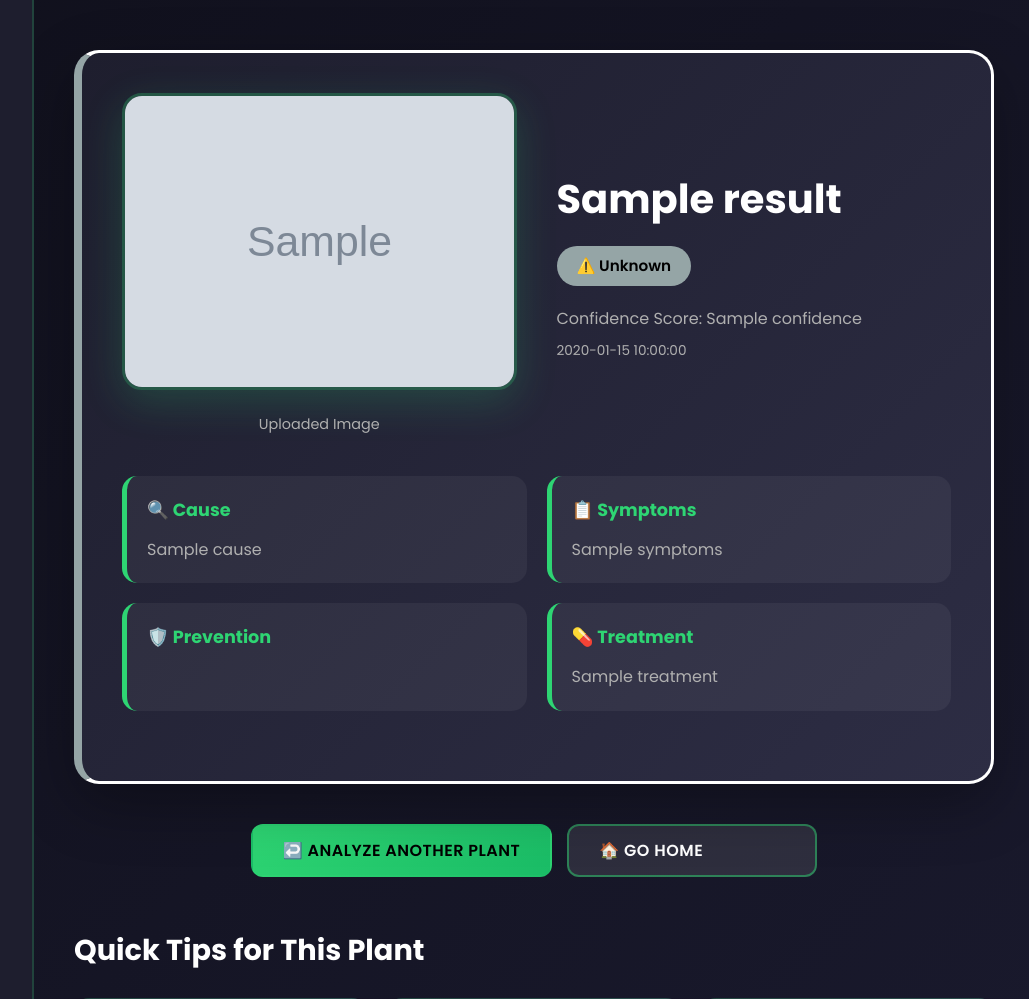
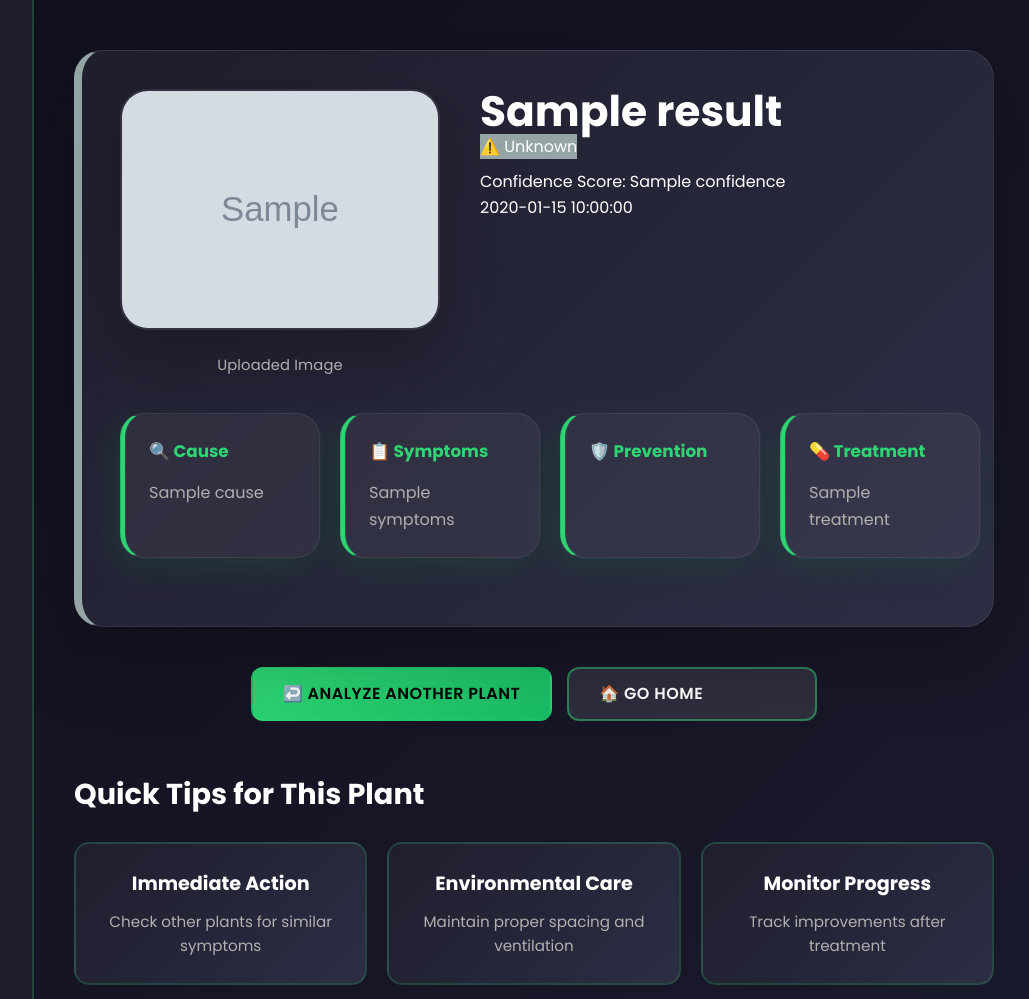
Before and after one commit to Sharanya-sys/AgroAI-Project, a Flask app: template templates/result.html in a window 1280 px wide. Shown: the part 198-1197 px from the top of the page, without its empty margins (246-1275 px from the left). Run offline with Flask 3, Linux system fonts and the light colour scheme; the template is opened without the code that fills it: most values are stand-ins (such as "Sample title", 1, 10 or a date in 2020); grey boxes marked "Sample" are stand-in pictures.

Commit message:
Updated AgroAi project

```diff
--- a/app.py
+++ b/app.py
@@ -168,4 +168,4 @@
         })
 
 if __name__ == '__main__':
-    app.run(debug=True)
+    app.run(host='0.0.0.0', port=5000)
--- /dev/null
+++ b/requirements.txt.txt
@@ -0,0 +1,3 @@
+flask
+gunicorn
+requests
--- a/static/script.js
+++ b/static/script.js
@@ -5,13 +5,19 @@
 // Current language setting
 let currentLanguage = localStorage.getItem('language') || 'en';
 
-// Initialize on page load
-document.addEventListener('DOMContentLoaded', function() {
+function initializeApp() {
     initializeSidebar();
     initializeDragDrop();
     setupLanguageSwitching();
     setLanguage(currentLanguage);
-});
+    fetchWeatherData();
+}
+
+if (document.readyState === 'loading') {
+    document.addEventListener('DOMContentLoaded', initializeApp);
+} else {
+    initializeApp();
+}
 
 /* ============================================
    SIDEBAR FUNCTIONALITY
@@ -217,17 +223,24 @@
         });
 }
 
+// Store weather data globally for modal
+let currentWeatherData = {};
+
 function displayWeather(data) {
     const weatherContent = document.getElementById('weatherContent');
+    currentWeatherData = data; // Store for modal
 
     const weatherHTML = `
         <div class="weather-info">
+            <div class="weather-icon">${getWeatherIcon(data.weather)}</div>
+            <div>
+                <div class="weather-label" data-en="Weather" data-hi="मौसम" data-kn="ಹವಾಮಾನ">Weather</div>
+                <div class="weather-value">${data.weather}</div>
+            </div>
+        </div>
+        <div class="weather-info">
             <div class="weather-label" data-en="Location" data-hi="स्थान" data-kn="ಸ್ಥಳ">Location</div>
             <div class="weather-value">${data.location}</div>
-        </div>
-        <div class="weather-info">
-            <div class="weather-icon">${data.weather.split(' ')[0]}</div>
-            <div class="weather-label">${data.weather}</div>
         </div>
         <div class="weather-info">
             <div class="weather-label" data-en="Temperature" data-hi="तापमान" data-kn="ತಾಪಮಾನ">Temperature</div>
@@ -240,6 +253,55 @@
     `;
 
     weatherContent.innerHTML = weatherHTML;
+}
+
+function showWeatherDetails() {
+    const modal = document.getElementById('weatherModal');
+    const detailsContent = document.getElementById('weatherDetailsContent');
+
+    if (!currentWeatherData.location) {
+        detailsContent.innerHTML = '<p style="color: #b0b0b0;">No weather data available. Please try again.</p>';
+    } else {
+        const detailedHTML = `
+            <div style="display: grid; gap: 20px;">
+                <div style="padding: 15px; background: rgba(46, 213, 115, 0.1); border-radius: 15px; border-left: 4px solid #2ed573;">
+                    <div style="color: var(--text-secondary); font-size: 0.9rem;">Location</div>
+                    <div style="font-size: 1.5rem; font-weight: 700; color: #ffffff; margin-top: 5px;">${currentWeatherData.location}</div>
+                </div>
+                <div style="padding: 15px; background: rgba(46, 213, 115, 0.1); border-radius: 15px; border-left: 4px solid #2ed573;">
+                    <div style="color: var(--text-secondary); font-size: 0.9rem;">Weather Condition</div>
+                    <div style="font-size: 1.5rem; font-weight: 700; color: #ffffff; margin-top: 5px;">${getWeatherIcon(currentWeatherData.weather)} ${currentWeatherData.weather}</div>
+                </div>
+                <div style="padding: 15px; background: rgba(46, 213, 115, 0.1); border-radius: 15px; border-left: 4px solid #2ed573;">
+                    <div style="color: var(--text-secondary); font-size: 0.9rem;">Temperature</div>
+                    <div style="font-size: 1.5rem; font-weight: 700; color: #ffffff; margin-top: 5px;">${currentWeatherData.temperature}°C</div>
+                </div>
+                <div style="padding: 15px; background: rgba(46, 213, 115, 0.1); border-radius: 15px; border-left: 4px solid #2ed573;">
+                    <div style="color: var(--text-secondary); font-size: 0.9rem;">Humidity</div>
+                    <div style="font-size: 1.5rem; font-weight: 700; color: #ffffff; margin-top: 5px;">${currentWeatherData.humidity}%</div>
+                </div>
+            </div>
+        `;
+        detailsContent.innerHTML = detailedHTML;
+    }
+
+    modal.style.display = 'flex';
+}
+
+function closeWeatherDetails() {
+    const modal = document.getElementById('weatherModal');
+    modal.style.display = 'none';
+}
+
+function getWeatherIcon(condition) {
+    const weather = condition.toLowerCase();
+    if (weather.includes('clear')) return '☀️';
+    if (weather.includes('cloud')) return '☁️';
+    if (weather.includes('rain')) return '🌧️';
+    if (weather.includes('storm')) return '⛈️';
+    if (weather.includes('snow')) return '❄️';
+    if (weather.includes('mist') || weather.includes('fog') || weather.includes('haze')) return '🌫️';
+    return '🌤️';
 }
 
 function displayWeatherError() {
@@ -256,8 +318,10 @@
    SCROLL TO SECTION
    ============================================ */
 
-function scrollToSection(sectionId) {
-    event.preventDefault();
+function scrollToSection(sectionId, event) {
+    if (event) {
+        event.preventDefault();
+    }
 
     const element = document.querySelector(sectionId);
     if (element) {
@@ -265,7 +329,7 @@
 
         // Close sidebar on mobile
         const sidebar = document.getElementById('sidebar');
-        if (window.innerWidth < 768) {
+        if (window.innerWidth < 768 && sidebar) {
             sidebar.classList.remove('active');
         }
     }
@@ -335,39 +399,57 @@
         return;
     }
 
-    // Set border color based on severity
-    let borderColor = '#95a5a6'; // default gray
+    let borderColor = '#95a5a6';
     if (data.color === 'red') borderColor = '#ff4757';
     else if (data.color === 'yellow') borderColor = '#ffa502';
     else if (data.color === 'green') borderColor = '#2ed573';
 
     resultCard.style.borderLeft = `8px solid ${borderColor}`;
 
-    // Create result HTML
+    const severityLabel = `${data.severity.charAt(0).toUpperCase()}${data.severity.slice(1).toLowerCase()} Risk`;
+
     const resultHTML = `
-        <div class="result-header">
-            <h3 class="disease-name">${data.disease}</h3>
-            <span class="severity-badge severity-${data.color}">${data.severity}</span>
+        <div class="result-grid">
+            <div class="result-image-container">
+                <img src="${data.image}" alt="${data.disease}" class="result-image">
+                <div class="image-label" data-en="Uploaded leaf image" data-hi="अपलोड की गई पत्ती की छवि" data-kn="ಅಪ್‌ಲೋಡ್ ಮಾಡಿದ ಎಲೆ ಚಿತ್ರ">Uploaded leaf image</div>
+            </div>
+            <div class="result-info">
+                <div class="result-header">
+                    <h3 class="disease-name">${data.disease}</h3>
+                    <span class="severity-badge severity-${data.color}">${data.severity.charAt(0).toUpperCase()}${data.severity.slice(1).toLowerCase()} Risk</span>
+                </div>
+                <div class="result-meta">
+                    <span class="result-confidence">Confidence: ${data.confidence}</span>
+                    <span class="result-timestamp">${data.timestamp}</span>
+                </div>
+                <p class="result-summary">${data.description}</p>
+            </div>
         </div>
 
         <div class="result-details">
-            <div class="result-info">
-                <h4>Description:</h4>
-                <p>${data.description}</p>
-
-                <h4>Causes:</h4>
+            <div class="detail-item">
+                <h3>🔍 Causes</h3>
                 <ul>
                     ${data.causes.map(cause => `<li>${cause}</li>`).join('')}
                 </ul>
-
-                <h4>Treatment:</h4>
+            </div>
+            <div class="detail-item">
+                <h3>🌿 Symptoms</h3>
+                <ul>
+                    ${data.description.split('.').filter(s => s.trim()).map(symptom => `<li>${symptom.trim()}</li>`).join('')}
+                </ul>
+            </div>
+            <div class="detail-item">
+                <h3>🛡️ Prevention</h3>
+                <ul>
+                    ${data.prevention.map(prev => `<li>${prev}</li>`).join('')}
+                </ul>
+            </div>
+            <div class="detail-item">
+                <h3>💊 Treatment</h3>
                 <ul>
                     ${data.treatment.map(treat => `<li>${treat}</li>`).join('')}
-                </ul>
-
-                <h4>Prevention:</h4>
-                <ul>
-                    ${data.prevention.map(prev => `<li>${prev}</li>`).join('')}
                 </ul>
             </div>
         </div>
--- a/static/style.css
+++ b/static/style.css
@@ -639,19 +695,19 @@
 
 .result-card {
     background: var(--gradient-dark);
-    border: 3px solid;
-    border-radius: 25px;
-    padding: 40px;
-    backdrop-filter: blur(10px);
-    box-shadow: 0 20px 60px rgba(0, 0, 0, 0.3);
+    border: 1px solid rgba(255, 255, 255, 0.08);
+    border-radius: 28px;
+    padding: 38px;
+    backdrop-filter: blur(12px);
+    box-shadow: 0 26px 80px rgba(0, 0, 0, 0.25);
 }
 
 .result-grid {
     display: grid;
-    grid-template-columns: 1fr 1fr;
+    grid-template-columns: minmax(260px, 320px) minmax(320px, 1fr);
     gap: 40px;
-    margin-bottom: 40px;
-    align-items: center;
+    margin-bottom: 36px;
+    align-items: start;
 }
 
 .result-image-container {
@@ -659,75 +715,104 @@
 }
 
 .result-image {
-    max-width: 100%;
-    max-height: 350px;
-    border-radius: 20px;
-    box-shadow: 0 12px 40px rgba(46, 213, 115, 0.2);
-    border: 3px solid rgba(46, 213, 115, 0.3);
+    width: 100%;
+    max-width: 320px;
+    border-radius: 28px;
+    box-shadow: 0 24px 60px rgba(0, 0, 0, 0.25);
+    border: 2px solid rgba(255, 255, 255, 0.08);
 }
 
 .image-label {
-    margin-top: 15px;
+    margin-top: 16px;
     color: var(--text-secondary);
-    font-size: 0.9rem;
+    font-size: 0.92rem;
+    letter-spacing: 0.01em;
+}
+
+.result-info {
+    display: flex;
+    flex-direction: column;
+    gap: 18px;
 }
 
 .disease-header {
-    margin-bottom: 20px;
+    margin-bottom: 10px;
 }
 
 .disease-name {
-    font-size: 2.5rem;
-    font-weight: 700;
-    margin-bottom: 15px;
+    font-size: 2.65rem;
+    font-weight: 800;
+    line-height: 1.05;
     color: var(--text-primary);
 }
 
 .severity-badge {
     display: inline-block;
-    padding: 8px 20px;
-    border-radius: 20px;
-    color: #000;
-    font-weight: 600;
+}
+
+.result-meta {
+    display: flex;
+    flex-wrap: wrap;
+    gap: 16px;
+    color: var(--text-secondary);
     font-size: 0.95rem;
 }
 
-.result-confidence {
+.result-summary {
     color: var(--text-secondary);
     font-size: 1rem;
-    margin-top: 10px;
-}
-
-.result-timestamp {
-    color: var(--text-secondary);
-    font-size: 0.85rem;
-    margin-top: 8px;
+    line-height: 1.75;
 }
 
 .result-details {
     display: grid;
-    grid-template-columns: repeat(auto-fit, minmax(280px, 1fr));
+    grid-template-columns: repeat(4, minmax(200px, 1fr));
     gap: 20px;
     margin-bottom: 30px;
 }
 
 .detail-item {
     background: rgba(255, 255, 255, 0.05);
-    border-radius: 15px;
-    padding: 20px;
+    border-radius: 24px;
+    padding: 24px;
+    border: 1px solid rgba(255, 255, 255, 0.08);
     border-left: 5px solid var(--primary-color);
+    box-shadow: -4px 12px 30px rgba(46, 213, 115, 0.12), 0 18px 40px rgba(0, 0, 0, 0.16);
+    transform: perspective(1000px) rotateY(-1deg);
+    transition: all 0.3s ease;
+}
+
+.detail-item:hover {
+    box-shadow: -6px 16px 40px rgba(46, 213, 115, 0.18), 0 22px 50px rgba(0, 0, 0, 0.2);
+    transform: perspective(1000px) rotateY(-2deg) translateX(2px);
 }
 
 .detail-item h3 {
     color: var(--primary-color);
-    margin-bottom: 12px;
-    font-size: 1.1rem;
+    margin-bottom: 14px;
+    font-size: 1.05rem;
+    font-weight: 700;
 }
 
 .detail-item p {
     color: var(--text-secondary);
     line-height: 1.7;
+    margin: 0;
 }
+
+.detail-item ul {
+    list-style: disc;
+    padding-left: 22px;
+    margin: 0;
+    color: var(--text-secondary);
+}
+
+.detail-item li {
+    margin-bottom: 8px;
+    line-height: 1.7;
+    color: var(--text-secondary);
+}
+
 
 .result-actions {
     display: flex;
```
Also changed, not shown: other parts of static/style.css (+88 -24 lines), templates/index.html (+26 -4 lines), 2 other files.
